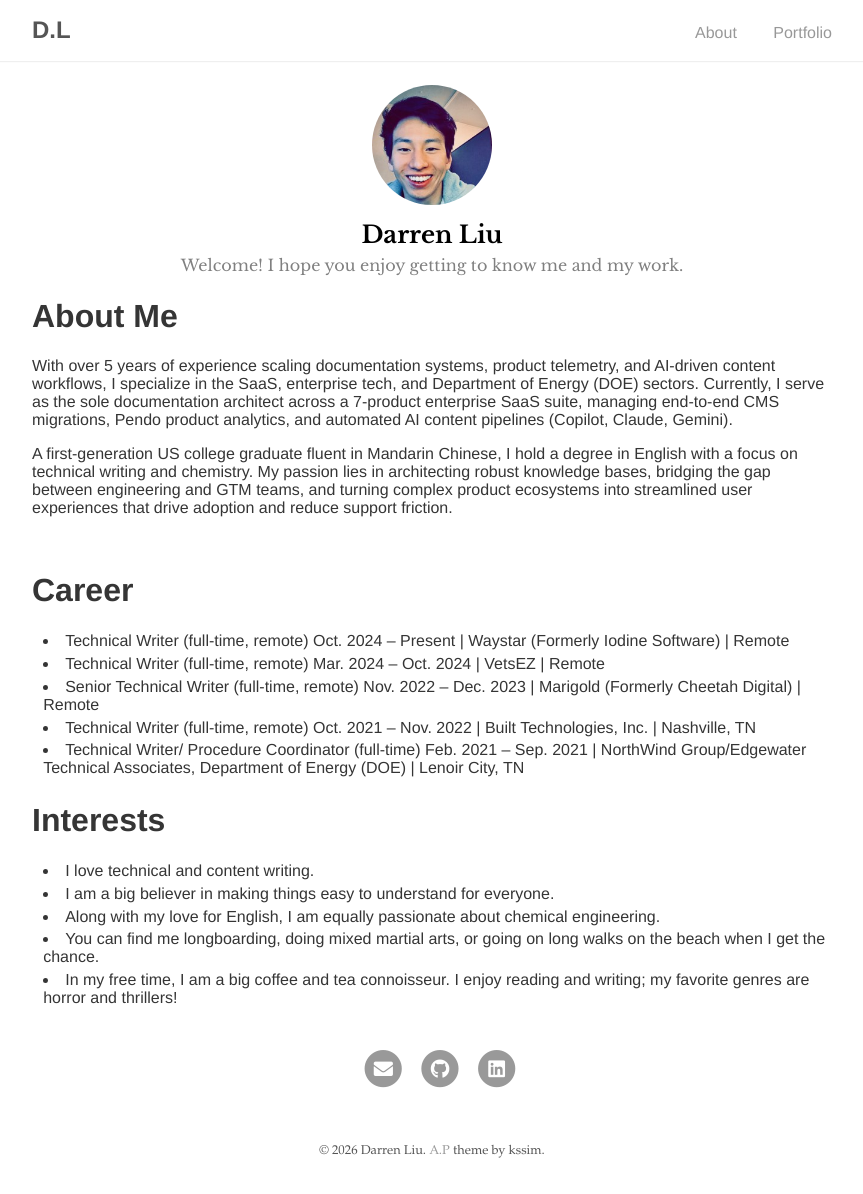
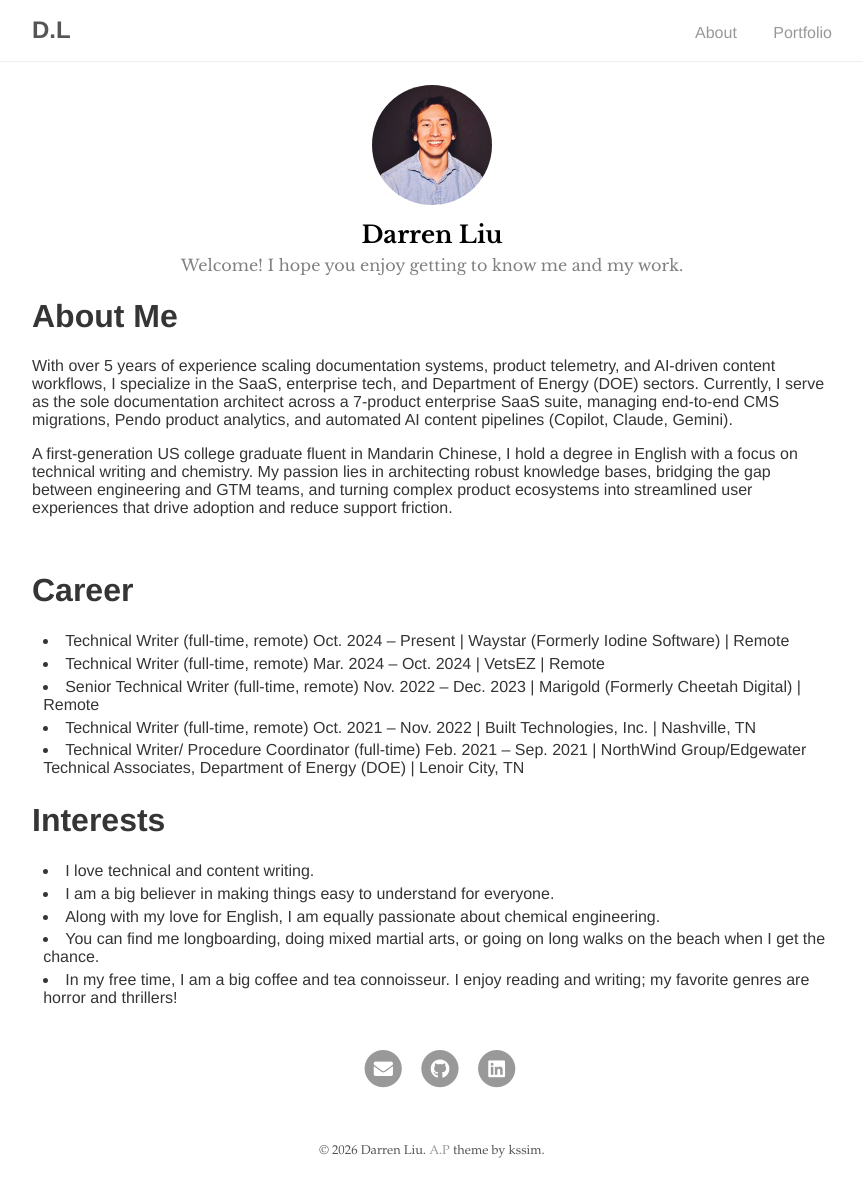
Before and after one commit to moekewlkatz/coffeeandteatime, a Jekyll site: the page built from index.md, in a window 1280 px wide. Shown: the whole page, without its empty margins (208-1071 px from the left). Built offline with Jekyll 4.4.1, drawn with Linux system fonts in a browser that asks for light colours; our own code applies the rules of GitHub Pages for plain Markdown files.

Commit message:
Update _config.yml (#18)

```diff
--- a/_config.yml
+++ b/_config.yml
@@ -9,7 +9,7 @@ author:
   name: "Darren Liu"
   desc: Welcome! I hope you enjoy getting to know me and my work.
   email: darren.liu.plath@gmail.com
-  selfie: assets/img/profile.jpg
+  selfie: assets/img/Professional Photo.jpeg
 
 # social
 social:
```
